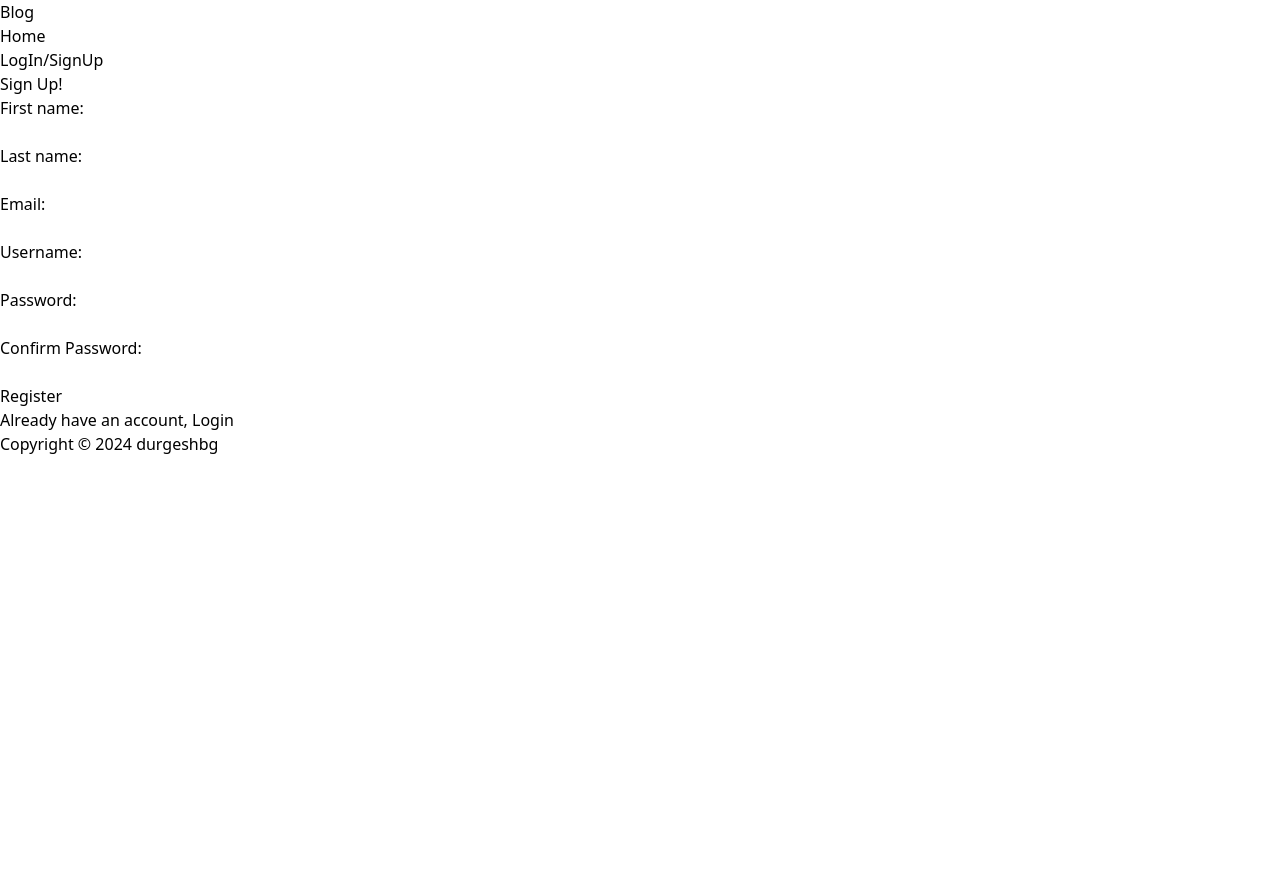
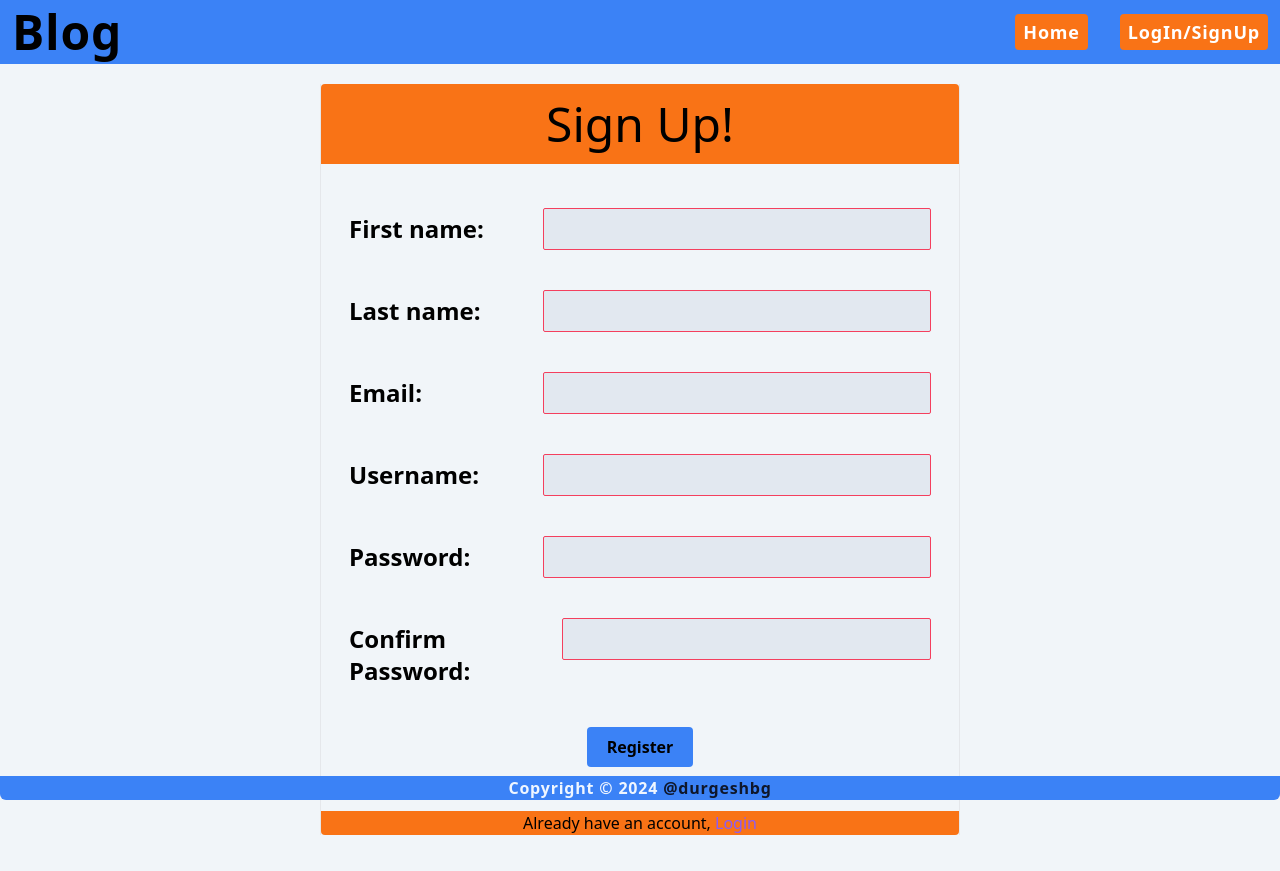
Before and after one commit to durgeshbg/blog-frontend, a React (Vite) app: page /register in a window 1280 px wide. Before the commit the page ends 800 px from the top, so only its background shows below. Built offline with nearby package versions, Linux system fonts and the light colour scheme.

Commit message:
add: tailwind styles

```diff
--- a/index.html
+++ b/index.html
@@ -1,4 +1,4 @@
-<!DOCTYPE html>
+<!doctype html>
 <html lang="en">
   <head>
     <meta charset="UTF-8" />
@@ -6,7 +6,7 @@
     <meta name="viewport" content="width=device-width, initial-scale=1.0" />
     <title>Blog</title>
   </head>
-  <body>
+  <body class="bg-slate-100 min-h-dvh flex flex-col">
     <div id="root"></div>
     <script type="module" src="/src/main.jsx"></script>
   </body>
--- a/src/components/Comment/Comment.jsx
+++ b/src/components/Comment/Comment.jsx
@@ -30,15 +30,17 @@ const Comment = ({ comment, token, updateComments, postId }) => {
           postId={postId}
         />
       ) : (
-        <div className='comment'>
-          <div className='text'>{comment.text}</div>
-          <div className='username'>@{comment.username}</div>
-          <div className='time'>{distance(new Date(comment.updatedAt))}</div>
+        <div className='bg-slate-300 mb-5 px-7 py-4 rounded-md'>
+          <p className='text-2xl'>{comment.text}</p>
+          <p className='italic font-bold'>@{comment.username}</p>
+          <p className='text-orange-500'>{distance(new Date(comment.updatedAt))}</p>
           {comment.author && (
-            <>
-              <button onClick={handleDelete}>Delete</button>
-              <button onClick={() => setUpdateform(true)}>Update</button>
-            </>
+            <div className='flex gap-2'>
+              <button className='bg-rose-500 px-3 py-1 rounded-md' onClick={handleDelete}>
+                Delete
+              </button>
+              <button className='bg-blue-500 px-3 py-1 rounded-md' onClick={() => setUpdateform(true)}>Update</button>
+            </div>
           )}
         </div>
       )}
--- a/src/components/Error/Error.jsx
+++ b/src/components/Error/Error.jsx
@@ -4,7 +4,7 @@ const Error = ({ status = 404, message = 'Page not found' }) => {
   return (
     <div className='error'>
       <h1 className='head'>{status}</h1>
-      <h2 className='message'>{message}</h2>
+      <p className='message'>{message}</p>
       <img className='loading-icon' src='/icon.svg' alt='logo' />
     </div>
   );
--- a/src/components/Footer/Footer.jsx
+++ b/src/components/Footer/Footer.jsx
@@ -3,11 +3,17 @@ import { Link } from 'react-router-dom';
 const Footer = () => {
   return (
     <>
-      <footer>
-        Copyright &copy; 2024{' '}
-        <Link to='https://github.com/durgeshbg/blog-frontend' target='_blank'>
-          durgeshbg
-        </Link>{' '}
+      <footer className='flex justify-center font-bold bg-blue-500 text-blue-50 rounded-b-md w-full fixed bottom-0 tracking-wider'>
+        <p>
+          Copyright &copy; 2024{' '}
+          <Link
+            className='hover:underline text-slate-900 underline-offset-3'
+            to='https://github.com/durgeshbg/blog-frontend'
+            target='_blank'
+          >
+            @durgeshbg
+          </Link>{' '}
+        </p>
       </footer>
     </>
   );
--- a/src/components/Form/CommentForm.jsx
+++ b/src/components/Form/CommentForm.jsx
@@ -45,14 +45,37 @@ const CommentForm = ({ comment, postId, setUpdateform, updateComments, token })
 
   return (
     <>
-      <form ref={formRef} onSubmit={handleSubmit} method='post'>
-        <div>
-          <label htmlFor='text'>Comment: </label>
-          <div></div>
-          <input type='text' id='text' name='text' required />
+      <form
+        className='bg-slate-300 my-4 py-8 px-7 rounded-md flex flex-col gap-5'
+        ref={formRef}
+        onSubmit={handleSubmit}
+        method='post'
+      >
+        <div className='flex relative'>
+          <label className='text-2xl mr-2 self-center' htmlFor='text'>
+            Comment:{' '}
+          </label>
+          <div className='text-rose-600 absolute left-28 -top-6 inset-x-0'></div>
+          <input
+            className='bg-slate-200 border border-orange-500 outline-none w-2/5 rounded-sm px-3 py-1 text-2xl'
+            type='text'
+            id='text'
+            name='text'
+          />
         </div>
-        <button type='submit'>{comment ? 'Save' : 'Post'}</button>
-        {comment && <button onClick={() => setUpdateform(false)}>Cancel</button>}
+        <div className='flex justify-start gap-2'>
+          <button className='bg-blue-500 px-3 py-1 rounded-md' type='submit'>
+            {comment ? 'Save' : 'Post'}
+          </button>
+          {comment && (
+            <button
+              className='bg-orange-500 px-3 py-1 rounded-md'
+              onClick={() => setUpdateform(false)}
+            >
+              Cancel
+            </button>
+          )}
+        </div>
       </form>
     </>
   );
--- a/src/components/Form/Login.jsx
+++ b/src/components/Form/Login.jsx
@@ -41,28 +41,51 @@ const Login = () => {
   if (token) return <Navigate to={'/'} />;
 
   return (
-    <>
-      <form className='login-form' onSubmit={handleLogin} method='post'>
-        <h3>Login!</h3>
-        {error && <div>{error}</div>}
-        <div>
-          <label htmlFor='username'>Username:</label>
-          <input type='text' name='username' id='username' required />
+    <div className='border-x mx-auto w-1/3'>
+      <h1 className='bg-orange-500 rounded-t py-4 text-5xl text-center'>Login!</h1>
+      <form className='px-7 py-11 relative' onSubmit={handleLogin} method='post'>
+        {error && (
+          <div className='text-rose-600 absolute left-44 top-2 inset-x-0'>{error}!</div>
+        )}
+        <div className='flex justify-between items-baseline mb-8'>
+          <label className='text-2xl font-bold' htmlFor='username'>
+            Username:
+          </label>
+          <input
+            className='bg-slate-200 border border-green-500 invalid:border-rose-500 outline-none w-2/3 rounded-sm px-2 py-1 text-2xl'
+            type='text'
+            name='username'
+            id='username'
+            required
+          />
         </div>
-        <div>
-          <label htmlFor='password'>Password:</label>
-          <input type='password' name='password' id='password' required />
+        <div className='flex justify-between items-baseline mb-8'>
+          <label className='text-2xl font-bold' htmlFor='password'>
+            Password:
+          </label>
+          <input
+            className='bg-slate-200 border border-green-500 invalid:border-rose-500 outline-none w-2/3 rounded-sm px-2 py-1 text-2xl'
+            type='password'
+            name='password'
+            id='password'
+            required
+          />
         </div>
 
-        <div>
-          <button type='submit'>Log In</button>
+        <div className='text-center'>
+          <button className='bg-orange-500 rounded px-5 py-2 font-bold' type='submit'>
+            Log In
+          </button>
         </div>
       </form>
 
-      <div>
-        Don&apos;t have an account, <Link to='/register'>Register</Link>
-      </div>
-    </>
+      <p className='bg-orange-500 rounded-b text-center'>
+        Don&apos;t have an account,{' '}
+        <Link className='hover:underline text-violet-500' to='/register'>
+          Register
+        </Link>
+      </p>
+    </div>
   );
 };
 
--- a/src/components/Form/PostForm.jsx
+++ b/src/components/Form/PostForm.jsx
@@ -69,26 +69,56 @@ const PostForm = ({ setPost, setUpdateForm, tokenFromUpdate, post }) => {
   if (!token || localStorage.getItem('admin') === 'false') return <Navigate to={'/'} />;
 
   return (
-    <>
-      <form className='register-form' ref={formRef} onSubmit={handleSubmit} method='post'>
-        <h3>Create Post</h3>
-        <div>
-          <label htmlFor='title'>Title:</label>
-          <div></div>
-          <input type='text' name='title' id='title' required />
+    <div className='border-x mx-auto w-2/3'>
+      <h1 className='bg-orange-500 rounded-t py-4 text-5xl text-center'>
+        {post ? 'Update' : 'Create'} Post
+      </h1>
+      <form
+        className='px-7 py-11 relative'
+        ref={formRef}
+        onSubmit={handleSubmit}
+        method='post'
+      >
+        <div className='flex justify-between items-baseline mb-8 relative'>
+          <label className='text-2xl font-bold' htmlFor='title'>
+            Title:
+          </label>
+          <div className='text-rose-600 absolute text-center -top-7 inset-x-0'></div>
+          <input
+            className='bg-slate-200 border border-green-500 invalid:border-rose-500 outline-none w-5/6 rounded-sm px-2 py-1 text-2xl'
+            type='text'
+            name='title'
+            id='title'
+          />
         </div>
-        <div>
-          <label htmlFor='body'>Body:</label>
-          <div></div>
-          <textarea name='body' id='body' required></textarea>
+        <div className='flex justify-between items-baseline mb-8 relative'>
+          <label className='text-2xl font-bold' htmlFor='body'>
+            Body:
+          </label>
+          <div className='text-rose-600 absolute text-center -top-7 inset-x-0'></div>
+          <textarea
+            className='resize-y bg-slate-200 border border-green-500 invalid:border-rose-500 outline-none w-5/6 rounded-sm px-2 py-1 text-2xl'
+            name='body'
+            id='body'
+            rows={10}
+          ></textarea>
         </div>
 
-        <div>
-          <button type='submit'>{post ? 'Update' : 'Create'}</button>
-          {post && <button onClick={() => setUpdateForm(false)}>Cancel</button>}
+        <div className='flex gap-2'>
+          <button className='bg-blue-500 rounded px-5 py-2 font-bold' type='submit'>
+            {post ? 'Update' : 'Create'}
+          </button>
+          {post && (
+            <button
+              className='bg-orange-500 rounded px-5 py-2 font-bold'
+              onClick={() => setUpdateForm(false)}
+            >
+              Cancel
+            </button>
+          )}
         </div>
       </form>
-    </>
+    </div>
   );
 };
 
--- a/src/components/Form/Register.jsx
+++ b/src/components/Form/Register.jsx
@@ -57,49 +57,105 @@ const Register = () => {
   };
   if (token) return <Navigate to={'/'} />;
   return (
-    <>
-      <form ref={formRef} onSubmit={handleRegister} method='post'>
-        <h3>Sign Up!</h3>
-        <div>
-          <label htmlFor='firstname'>First name:</label>
-          <div></div>
-          <input type='text' name='firstname' id='firstname' required />
+    <div className='border-x mx-auto w-2/4 mb-9'>
+      <h1 className='bg-orange-500 rounded-t py-4 text-5xl text-center'>Sign Up!</h1>
+      <form className='px-7 py-11' ref={formRef} onSubmit={handleRegister} method='post'>
+        <div className='flex justify-between items-baseline mb-10 relative'>
+          <label className='text-2xl font-bold relative' htmlFor='firstname'>
+            First name:
+          </label>
+          <div className='text-rose-600 absolute left-1/3 -top-8 inset-x-0'></div>
+          <input
+            className='bg-slate-200 border border-green-500 invalid:border-rose-500 outline-none w-2/3 rounded-sm px-2 py-1 text-2xl'
+            type='text'
+            name='firstname'
+            id='firstname'
+            required
+          />
         </div>
-        <div>
-          <label htmlFor='lastname'>Last name:</label>
-          <div></div>
-          <input type='text' name='lastname' id='lastname' required />
+        <div className='flex justify-between items-baseline mb-10 relative'>
+          <label className='text-2xl font-bold' htmlFor='lastname'>
+            Last name:
+          </label>
+          <div className='text-rose-600 absolute left-1/3 -top-8 inset-x-0'></div>
+          <input
+            className='bg-slate-200 border border-green-500 invalid:border-rose-500 outline-none w-2/3 rounded-sm px-2 py-1 text-2xl'
+            type='text'
+            name='lastname'
+            id='lastname'
+            required
+          />
         </div>
-        <div>
-          <label htmlFor='email'>Email:</label>
-          <div></div>
-          <input type='email' name='email' id='email' required />
+        <div className='flex justify-between items-baseline mb-10 relative'>
+          <label className='text-2xl font-bold' htmlFor='email'>
+            Email:
+          </label>
+          <div className='text-rose-600 absolute left-1/3 -top-8 inset-x-0'></div>
+          <input
+            className='bg-slate-200 border border-green-500 invalid:border-rose-500 outline-none w-2/3 rounded-sm px-2 py-1 text-2xl'
+            type='email'
+            name='email'
+            id='email'
+            required
+          />
         </div>
-        <div>
-          <label htmlFor='username'>Username:</label>
-          <div></div>
-          <input type='text' name='username' id='username' required />
+        <div className='flex justify-between items-baseline mb-10 relative'>
+          <label className='text-2xl font-bold' htmlFor='username'>
+            Username:
+          </label>
+          <div className='text-rose-600 absolute left-1/3 -top-8 inset-x-0'></div>
+          <input
+            className='bg-slate-200 border border-green-500 invalid:border-rose-500 outline-none w-2/3 rounded-sm px-2 py-1 text-2xl'
+            type='text'
+            name='username'
+            id='username'
+            required
+          />
         </div>
-        <div>
-          <label htmlFor='password'>Password:</label>
-          <div></div>
-          <input type='password' name='password' id='password' required />
+        <div className='flex justify-between items-baseline mb-10 relative'>
+          <label className='text-2xl font-bold' htmlFor='password'>
+            Password:
+          </label>
+          <div className='text-rose-600 absolute left-1/3 -top-8 inset-x-0'></div>
+          <input
+            className='bg-slate-200 border border-green-500 invalid:border-rose-500 outline-none w-2/3 rounded-sm px-2 py-1 text-2xl'
+            type='password'
+            name='password'
+            id='password'
+            required
+          />
         </div>
-        <div>
-          <label htmlFor='cpassword'>Confirm Password:</label>
-          <div></div>
-          <input type='password' name='cpassword' id='cpassword' required />
+        <div className='flex justify-between items-baseline mb-10 relative'>
+          <label className='text-2xl font-bold' htmlFor='cpassword'>
+            Confirm Password:
+          </label>
+          <div className='text-rose-600 absolute left-1/3 -top-8 inset-x-0'></div>
+          <input
+            className='bg-slate-200 border border-green-500 invalid:border-rose-500 outline-none w-2/3 rounded-sm px-2 py-1 text-2xl'
+            type='password'
+            name='cpassword'
+            id='cpassword'
+            required
+          />
         </div>
 
-        <div className='form-button'>
-          <button type='submit'>Register</button>
+        <div className='text-center'>
+          <button
+            className='bg-blue-500 text-black-500 active:bg-orange-500 px-5 py-2 font-bold rounded'
+            type='submit'
+          >
+            Register
+          </button>
         </div>
       </form>
 
-      <div>
-        Already have an account, <Link to='/login'>Login</Link>
-      </div>
-    </>
+      <p className='bg-orange-500 rounded-b text-center'>
+        Already have an account,{' '}
+        <Link className='hover:underline text-violet-500' to='/login'>
+          Login
+        </Link>
+      </p>
+    </div>
   );
 };
 
--- a/src/components/Header/Header.jsx
+++ b/src/components/Header/Header.jsx
@@ -1,16 +1,18 @@
-import { Link } from 'react-router-dom';
+import { Link, NavLink } from 'react-router-dom';
 import PropTypes from 'prop-types';
 
 const Header = ({ token, setToken }) => {
   return (
-    <>
-      <h1>Blog</h1>
+    <header className='flex justify-between items-center bg-blue-500 mb-5 tracking-wider'>
+      <h2 className='text-5xl px-3 py-2 font-bold'>
+        <Link to='/'>Blog</Link>
+      </h2>
       <nav>
-        <ul>
-          <li>
-            <Link to='/'>Home</Link>
+        <ul className='flex justify-between gap-2'>
+          <li className='text-lg text-white font-semibold bg-orange-500 px-2 py-1 m-3 rounded'>
+            <NavLink to='/'>Home</NavLink>
           </li>
-          <li>
+          <li className='text-lg text-white font-semibold bg-orange-500 px-2 py-1 m-3 rounded'>
             {token ? (
               <button
                 onClick={() => {
@@ -22,17 +24,17 @@ const Header = ({ token, setToken }) => {
                 Logout
               </button>
             ) : (
-              <Link to='/login'>LogIn/SignUp</Link>
+              <NavLink to='/login'>LogIn/SignUp</NavLink>
             )}
           </li>
           {localStorage.getItem('admin') === 'true' && (
-            <li>
-              <Link to={'/create'}>Create</Link>
+            <li className='text-lg text-white font-semibold bg-orange-500 px-2 py-1 m-3 rounded'>
+              <NavLink to={'/create'}>Create</NavLink>
             </li>
           )}
         </ul>
       </nav>
-    </>
+    </header>
   );
 };
 
--- a/src/components/Home/Home.jsx
+++ b/src/components/Home/Home.jsx
@@ -25,8 +25,8 @@ const Home = () => {
 
   return (
     <>
-      <h2>Posts</h2>
-      <div className='posts'>
+      <h1 className='text-5xl text-center mb-5'>Posts</h1>
+      <div className='mb-9 flex flex-wrap justify-center gap-5'>
         {posts &&
           (typeof posts === 'object'
             ? posts.map((post) => <Post key={post._id} post={post} />)
--- a/src/components/Post/Post.jsx
+++ b/src/components/Post/Post.jsx
@@ -5,12 +5,15 @@ import { Link } from 'react-router-dom';
 const Post = ({ post }) => {
   const createdTime = new Date(post.createdAt);
   return (
-    <Link className='post' to={'/posts/' + post._id}>
-      <div>
-        <div className='title'>{post.title}</div>
-        <div className='body'>{post.body}</div>
-        <div className='time'>Posted: {distance(createdTime)}</div>
-      </div>
+    <Link
+      className='border-2 border-blue-500 max-w-3xl px-5 py-5 rounded'
+      to={'/posts/' + post._id}
+    >
+      <h3 className='bg-orange-600 text-4xl text-center'>{post.title}</h3>
+      <p className='line-clamp-5 leading-8 px-3 hover:text-orange-500'>{post.body}</p>
+      <p className='text-left font-bold text-orange-600 px-3'>
+        Posted: {distance(createdTime)}
+      </p>
     </Link>
   );
 };
```
Also changed, not shown: src/components/PostDisplay/PostDisplay.jsx (+47 -17 lines), public/icon.svg.
